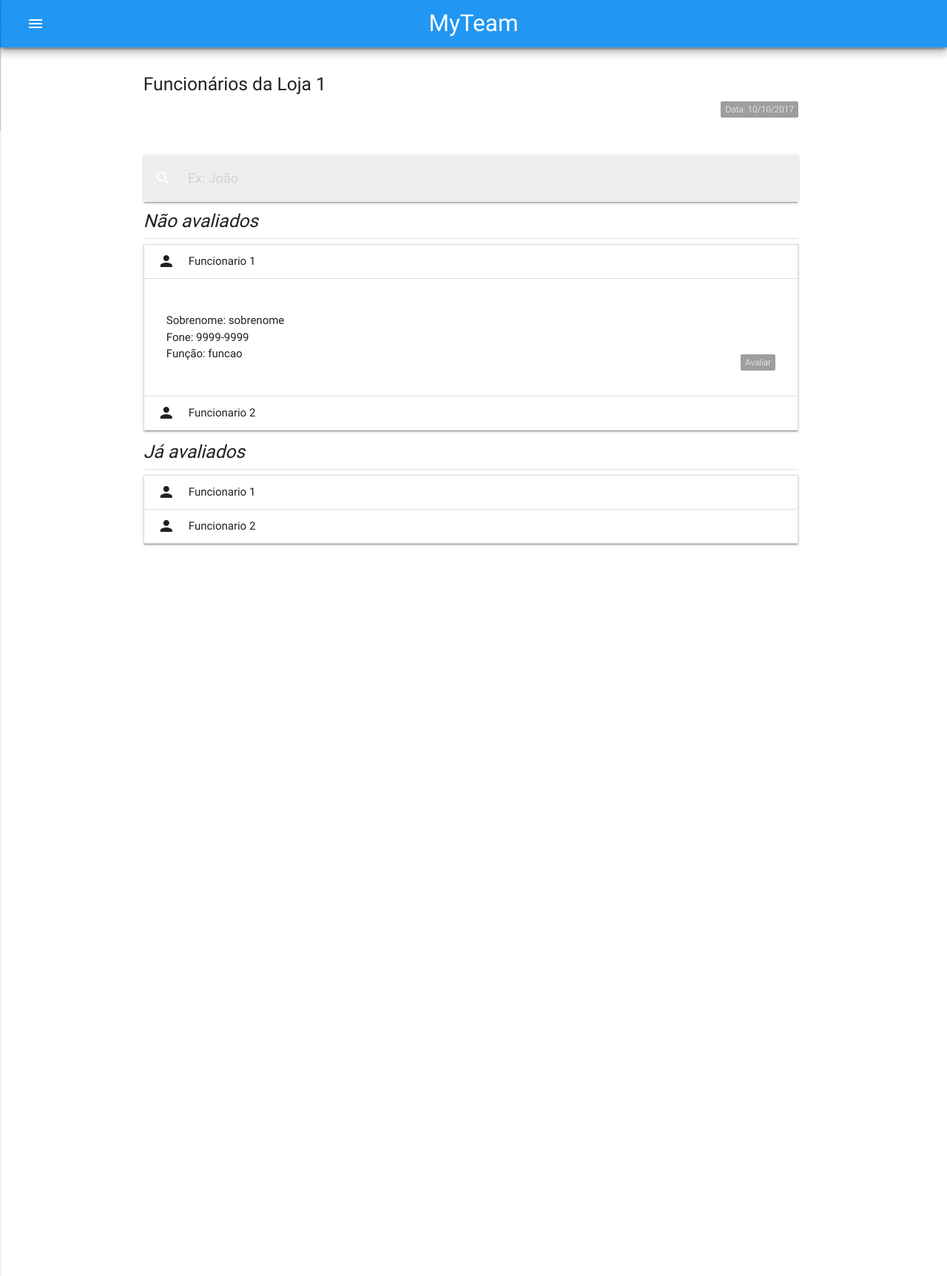
After one commit to jefersoncunha/AppAvaliacao, a PHP site: page /views/list_aval_funcio.php in a window 1280 px wide, after a click that opens the changed part. The commit adds this page. Shown: the top 1725 px of the page at 74% size. Run offline with PHP 8.4, Linux system fonts and the light colour scheme.

Commit message:
Add pags list_aval e avaliacao

```diff
--- a/views/edit_criterio.php
+++ b/views/edit_criterio.php
@@ -18,14 +18,14 @@
             <div class="row">
                 <div class="account-wall" >
 
-                    <center><strong><h5>Editar Critério</h5></strong></center>
+                    <strong><h5>Editar Critério</h5></strong>
                     <br>
                     <!-- TABLE -->
                     <form class="edit-criterio-form" method="post">
 
                         <div class='row'>
                             <div class='input-field col s12'>
-                                <input class='validate' type="text" name="criterio" id="criterio" />
+                                <input class='validate' type="text" name="criterio" id="criterio" required autofocus />
                                 <label for="criterio">Critério/Questão</label>
                             </div>
                             <div class="right" style=" margin-right: 10px;">
@@ -36,7 +36,7 @@
 
                         <div class="row">
                             <div class="input-field col s12">
-                                <textarea id="descricao" class="materialize-textarea"></textarea>
+                                <textarea id="descricao" class="materialize-textarea" required autofocus></textarea>
                                 <label for="descricao">Descrição</label>
                             </div>
                         </div>
--- a/views/edit_filial.php
+++ b/views/edit_filial.php
@@ -18,20 +18,20 @@
             <div class="row">
                 <div class="account-wall" >
 
-                    <center><strong><h5>Editar Filial</h5></strong></center>
+                    <strong><h5>Editar Filial</h5></strong>
                     <br>
                     <!-- TABLE -->
                     <form class="edit-filial-form" method="post">
 
                         <div class='row'>
                             <div class='input-field col s12'>
-                                <input class='validate' type="text" name="nome" id="nome" />
+                                <input class='validate' type="text" name="nome" id="nome" required autofocus/>
                                 <label for="nome">*Nome</label>
                             </div>
                         </div>
                         <div class='row'>
                             <div class='input-field col s12'>
-                                <input class='validate' type="text" name="fone" id="fone" />
+                                <input class='validate' type="text" name="fone" id="fone" required autofocus/>
                                 <label for="fone">*Telefone</label>
                             </div>
                         </div>
--- /dev/null
+++ b/views/list_aval_funcio.php
@@ -0,0 +1,124 @@
+<!DOCTYPE html>
+<html>
+    <head>
+        <!--Import Google Icon Font-->
+        <link href="http://fonts.googleapis.com/icon?family=Material+Icons" rel="stylesheet">
+        <!--Import materialize.css-->
+        <link type="text/css" rel="stylesheet" href="../css/materialize.min.css"  media="screen,projection"/>
+        <link type="text/css" rel="stylesheet" href="../css/meu_css.css"  media="screen,projection"/>
+        <!--Let browser know website is optimized for mobile-->
+        <meta name="viewport" content="width=device-width, initial-scale=1.0"/>
+
+
+    </head>
+
+    <body>
+        <?php include 'menu.php'; ?>
+
+        <div  class="container">
+            <div class="row">
+                <div class="account-wall" >
+
+                    <div class="row">
+
+                        <div class="col s12 m12 l12 ">
+                            <strong><h5> Funcionários da Loja 1</h5></strong>
+                        </div>
+                        <div class="col s12 m12 l12 ">
+                            <strong><span class="new badge grey" data-badge-caption="10/10/2017" >Data:</span></strong>
+                        </div>
+
+
+                    </div>
+
+
+                    <div class="section"></div>
+
+                    <nav style="background-color: #eeeeee">
+
+                    <div class="nav-wrapper">
+                        <form>
+                          <div class="input-field">
+                            <input placeholder="Ex: João" id="search" type="search" required>
+                            <label class="label-icon" for="search"><i class="material-icons">search</i></label>
+                          </div>
+                        </form>
+                    </div>
+                   </nav>
+                    <!-- LISTAR FUNCIONARIOS NÃO AVALIADOS-->
+                    <h5><i>Não avaliados</i></h5>
+                    <div class="divider"></div>
+
+                    <ul class="collapsible " data-collapsible="accordion">
+                        <li>
+                            <div class="collapsible-header"><i class="material-icons">person</i>Funcionario 1</div>
+                            <div class="collapsible-body">
+                                <p>Sobrenome: sobrenome <br>
+                                    Fone: 9999-9999<br>
+                                    Função: funcao
+
+                                    <a href="avaliacao.php"><span class="new badge grey" data-badge-caption="" >Avaliar</span></a>
+                                </p>
+                            </div>
+                        </li>
+                        <li>
+                            <div class="collapsible-header"><i class="material-icons">person</i>Funcionario 2</div>
+                            <div class="collapsible-body">
+                                <p>Sobrenome: sobrenome <br>
+                                    Fone: 9999-9999<br>
+                                    Função: funcao
+
+                                    <a href="avaliacao.php"><span class="new badge grey" data-badge-caption="" >Avaliar</span></a>
+                                </p>
+                            </div>
+                        </li>
+
+                    </ul>
+
+                    <h5><i>Já avaliados</i></h5>
+                    <div class="divider"></div>
+                    <!-- LISTAR FUNCIONARIOS JÁ AVALIADOS-->
+                    <ul class="collapsible" data-collapsible="accordion">
+                        <li>
+                            <div class="collapsible-header"><i class="material-icons">person</i>Funcionario 1</div>
+                            <div class="collapsible-body">
+                                <p>Sobrenome: sobrenome <br>
+                                    Fone: 9999-9999<br>
+                                    Função: funcao<br>
+                                    <span class="new badge grey" data-badge-caption="10/10/2017" >Data:</span>
+                                </p>
+                            </div>
+                        </li>
+                        <li>
+                            <div class="collapsible-header"><i class="material-icons">person</i>Funcionario 2</div>
+                            <div class="collapsible-body">
+                                <p>Sobrenome: sobrenome <br>
+                                    Fone: 9999-9999<br>
+                                    Função: funcao<br>
+                                    <span class="new badge grey" data-badge-caption="10/10/2017" >Data:</span>
+
+
+                                </p>
+                            </div>
+                        </li>
+
+                    </ul>
+                    <!--FIM DO FOR-->
+
+
+
+                </div>
+            </div>
+            <?php include 'footer.php'; ?>
+
+        </div>
+        <!--Import jQuery before materialize.js-->
+
+
+
+        <script type="text/javascript" src="../js/jquery-3.2.1.js"></script>
+        <script type="text/javascript" src="../js/materialize.min.js"></script>
+        <script type="text/javascript" src="../js/meu_estilo.js"></script>
+
+    </body>
+</html>
--- a/views/menu.php
+++ b/views/menu.php
@@ -11,23 +11,26 @@
     <li><a href="home.php">Inicio</a></li>
     <li><div class="divider"></div></li>
 
-    <li><a href="#!">Avaliações</a></li>
-    <li><a href="#!">Relatório</a></li>
+    <li><a href="list_aval_filial.php"><i class="material-icons"> toc</i>Avaliações</a></li>
+    <li><a href="#!"><i class="material-icons"> assessment</i>Relatório</a></li>
     <li><div class="divider"></div></li>
     <li class="menu-opcao">Funcionário</li>
-    <li><a href="new_funcio.php" class="menu-opcao">Novo</a></li>
-    <li><a href="list_funcio.php" class="menu-opcao">Editar</a></li>
+    <li><a href="new_funcio.php" class="menu-opcao"><i class="material-icons"> add</i>Novo</a></li>
+    <li><a href="list_funcio.php" class="menu-opcao"><i class="material-icons"> mode_edit</i>Editar</a></li>
     <li><div class="divider"></div></li>
     <li class="menu-opcao">Critério</li>
-    <li><a href="new_criterio.php" class="menu-opcao">Novo</a></li>
-    <li><a href="edit_criterio.php" class="menu-opcao">Editar</a></li>
+    <li><a href="new_criterio.php" class="menu-opcao"><i class="material-icons"> add</i>Novo</a></li>
+    <li><a href="list_criterio.php" class="menu-opcao"><i class="material-icons"> mode_edit</i>Editar</a></li>
     <li><div class="divider"></div></li>
     <li class="menu-opcao">Filial</li>
-    <li><a href="new_filial.php" class="menu-opcao">Nova</a></li>
-    <li><a href="edit_filial.php" class="menu-opcao">Editar</a></li>
+    <li><a href="new_filial.php" class="menu-opcao"><i class="material-icons"> add</i>Nova</a></li>
+    <li><a href="list_filial.php" class="menu-opcao"><i class="material-icons"> mode_edit</i>Editar</a></li>
     <li><div class="divider"></div></li>
+    <li></li>
+
     <li><a href="conta.php"><i class="material-icons"> settings</i>Configurações</a></li>
-    <li><a href="../index.php"><i class="material-icons"> exit</i>Logout</a></li>
+    <div class="section"></div>
+    <li><a href="../index.php"><i class="material-icons">reply</i>Logout</a></li>
 
 </ul>
 <!--
--- a/views/new_criterio.php
+++ b/views/new_criterio.php
@@ -18,14 +18,14 @@
             <div class="row">
                 <div class="account-wall" >
 
-                    <center><strong><h5>Novo Critério</h5></strong></center>
+                    <strong><h5>Novo Critério</h5></strong>
                     <br>
                     <!-- TABLE -->
                     <form class="cadastro-criterio-form" method="post">
 
                         <div class='row'>
                             <div class='input-field col s12'>
-                                <input class='validate' type="text" name="criterio" id="criterio" />
+                                <input class='validate' type="text" name="criterio" id="criterio" required autofocus/>
                                 <label for="criterio">Critério/Questão</label>
                             </div>
                             <div class="right" style=" margin-right: 10px;">
@@ -34,7 +34,7 @@
                         </div>
                         <div class="row">
                             <div class="input-field col s12">
-                                <textarea id="descricao" class="materialize-textarea"></textarea>
+                                <textarea id="descricao" class="materialize-textarea" required autofocus></textarea>
                                 <label for="descricao">Descrição</label>
                             </div>
                         </div>
--- a/views/new_filial.php
+++ b/views/new_filial.php
@@ -18,20 +18,20 @@
             <div class="row">
                 <div class="account-wall" >
 
-                    <center><strong><h5>Nova Filial</h5></strong></center>
+                    <strong><h5>Nova Filial</h5></strong>
                     <br>
                     <!-- TABLE -->
                     <form class="cadastro-filial-form" method="post">
 
                         <div class='row'>
                             <div class='input-field col s12'>
-                                <input class='validate' type="text" name="nome" id="nome" />
+                                <input class='validate' type="text" name="nome" id="nome" required autofocus />
                                 <label for="nome">*Nome</label>
                             </div>
                         </div>
                         <div class='row'>
                             <div class='input-field col s12'>
-                                <input class='validate' type="text" name="fone" id="fone" />
+                                <input class='validate' type="text" name="fone" id="fone" required autofocus/>
                                 <label for="fone">*Telefone</label>
                             </div>
                         </div>
```
Also changed, not shown: views/avaliacao.php (added, +73 -0 lines), views/conta.php (+28 -9 lines), views/edit_funcio.php (+6 -6 lines), views/list_aval_filial.php (added, +83 -0 lines), views/list_criterio.php (added, +70 -0 lines), views/list_filial.php (added, +70 -0 lines), views/list_funcio.php (+25 -13 lines), views/new_funcio.php (+9 -5 lines), views/singup.php (+44 -6 lines).
